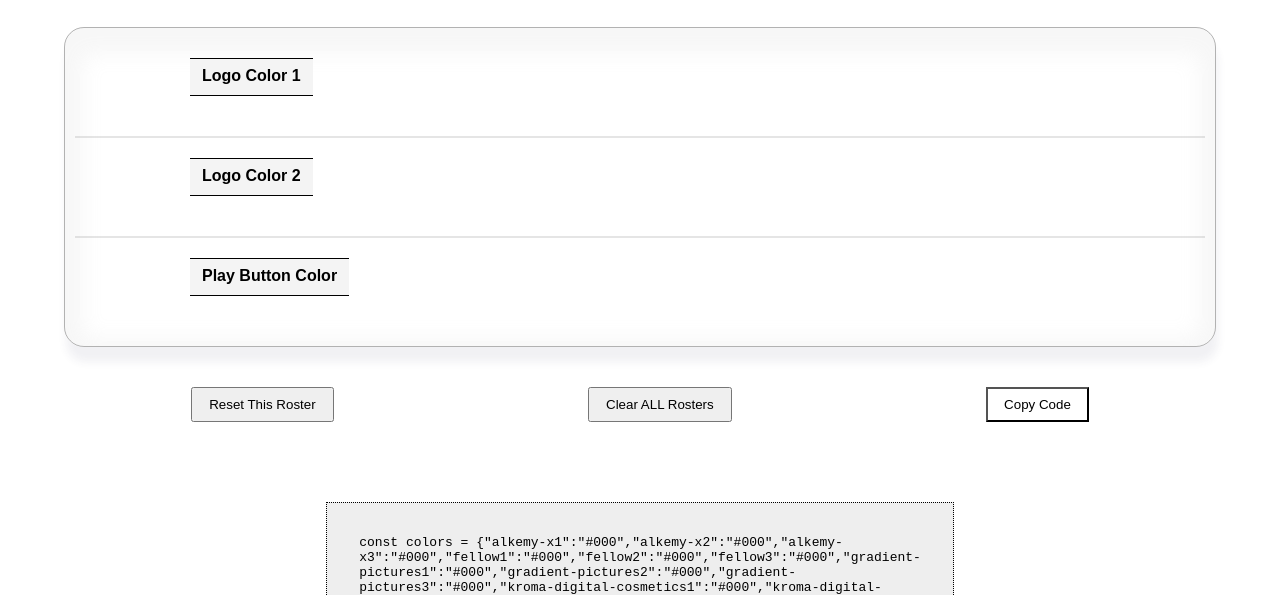
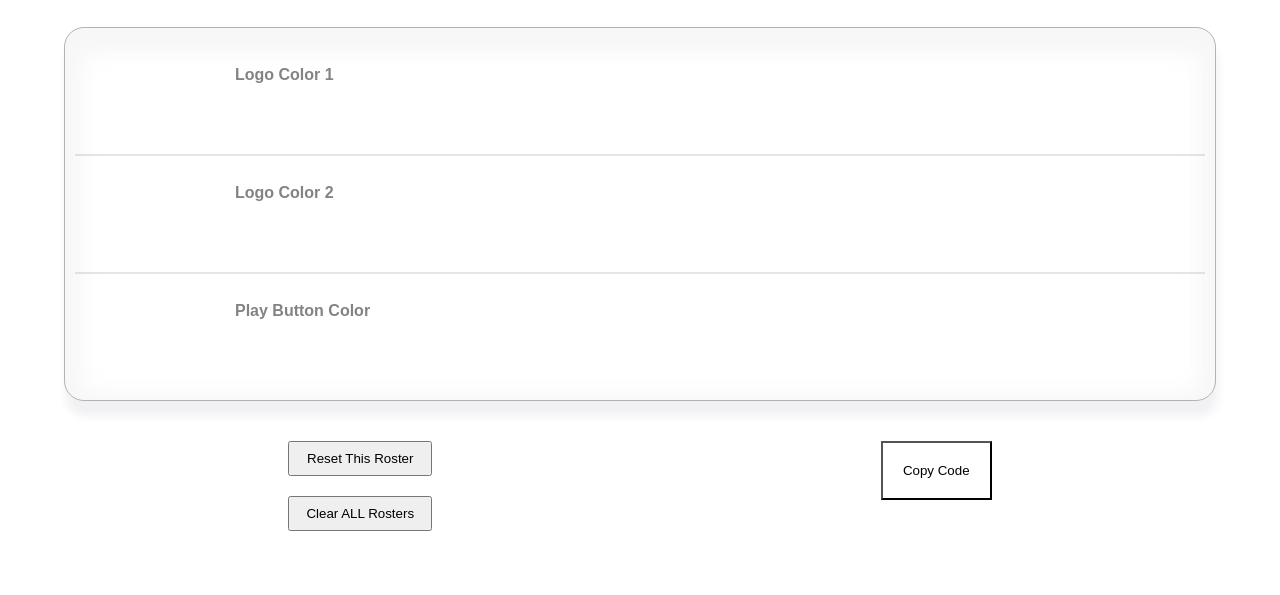
Before and after one commit to greggfine/vlm-color-generator, a website: page index.html in a window 1280 px wide. Shown: the part 325-920 px from the top of the page. Drawn offline with Linux system fonts and the light colour scheme.

Commit message:
work on styles

```diff
--- a/index.html
+++ b/index.html
@@ -114,9 +114,11 @@
 
 
     <section class="code-btns">
-      <button id="remove-this-code-btn" class="button-28" role="button">Reset This Roster</button>
-      <button id="remove-code-btn" class="button-28" role="button">Clear ALL Rosters</button>
-      <button id="copy-code-btn" class="button-28 btn-success" role="button">Copy Code</button>
+      <div class="clear-btn-wrapper">
+        <button id="remove-this-code-btn" class="button-28" role="button">Reset This Roster</button>
+        <button id="remove-code-btn" class="button-28" role="button">Clear ALL Rosters</button>
+      </div>
+      <button id="copy-code-btn" class="button-28 btn-success btn-copy" role="button">Copy Code</button>
       </button>
     </section>
 
--- a/styles.css
+++ b/styles.css
@@ -53,9 +53,17 @@ body {
 .btn-success:hover {
   background-color: #4bb543;
 }
+.btn-copy {
+  padding: 20px;
+}
 canvas {
   max-width: 300px;
   max-height: 300px;
+}
+.clear-btn-wrapper {
+  display: flex;
+  flex-direction: column;
+  gap: 20px;
 }
 .code-box {
   margin-top: 40px;
@@ -71,6 +79,7 @@ canvas {
 .code-btns {
   margin: 40px;
   display: flex;
+  align-items: flex-start;
   justify-content: space-around;
   width: 90%;
 }
@@ -102,15 +111,21 @@ canvas {
 }
 .color-palette {
   font-weight: 900;
-  border-top: 1px solid #000;
-  border-bottom: 1px solid #000;
+  /*👉  border-top: 1px solid #000;
+  border-bottom: 1px solid #000;👈*/
   padding: 0.5rem 0.75rem;
-  background-color: #f4f4f4;
+  /* background-color: #f4f4f4; */
   min-width: fit-content;
   /* position: absolute; */
   /* float: left; */
-  margin-bottom: 20px;
+  /* margin-bottom: 20px; */
   height: 20px;
+  color: #838383;
+  font-weight: 600;
+  /* border: 1px solid #000; */
+  width: 90%;
+  margin-left: auto;
+  margin-right: auto;
 }
 
 .company-selector {
@@ -182,6 +197,8 @@ input[type="file"] {
   margin-left: auto;
   margin-right: auto;
   display: flex;
+  flex-direction: column;
+  /* border: 1px solid #000; */
 }
 
 .removeCodeBtn {
```
